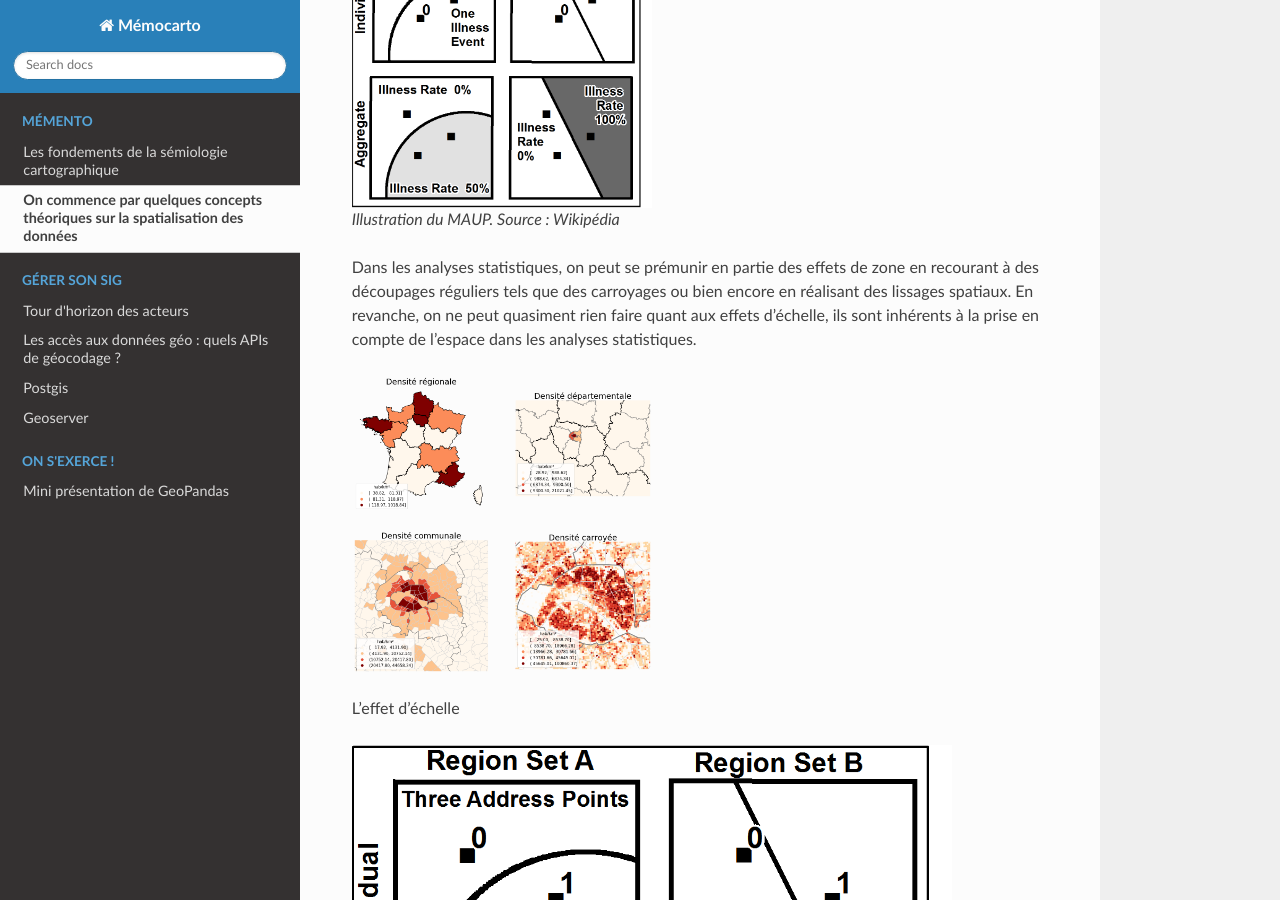
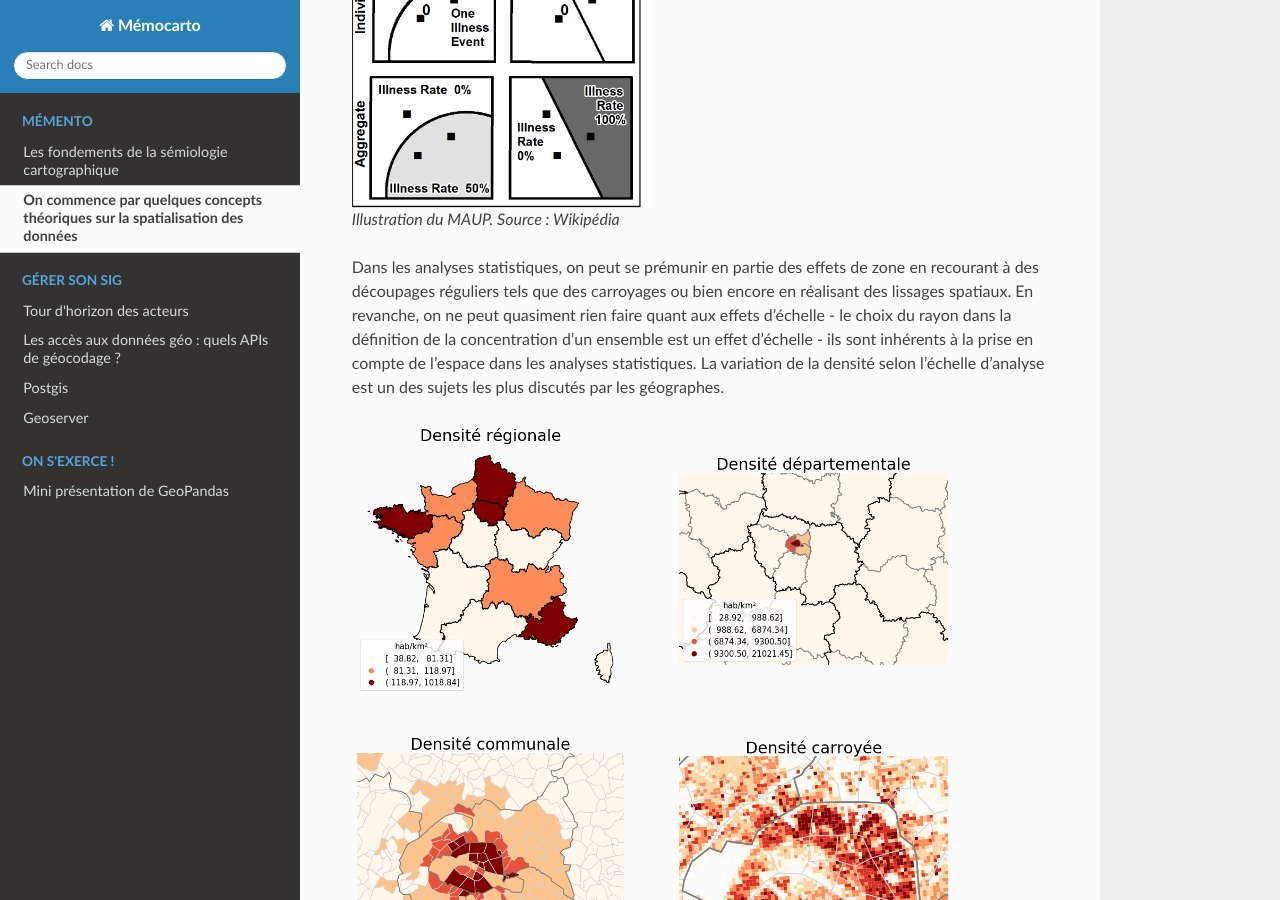
Before and after one commit to JulieDjidji/memocarto, a Sphinx documentation site: the page built from doc/source/concepts.rst, in a window 1280 px wide and 900 px high, scrolled down 958 px. Built offline with Sphinx 7.4.7 and the Read the Docs theme 2.0.0, drawn with Linux system fonts in a browser that asks for light colours; pages that are not in the unit, such as notebooks, are missing from menus.

Commit message:
Update concepts.rst

```diff
--- a/doc/source/concepts.rst
+++ b/doc/source/concepts.rst
@@ -16,20 +16,16 @@
 
    Illustration du MAUP. Source : Wikipédia
 
-Dans les analyses statistiques, on peut se prémunir en partie des effets de zone en recourant à des découpages réguliers tels que des carroyages ou bien encore en réalisant des lissages spatiaux. En revanche, on ne peut quasiment rien faire quant aux effets d'échelle, ils sont inhérents à la prise en compte de l'espace dans les analyses statistiques.
+Dans les analyses statistiques, on peut se prémunir en partie des effets de zone en recourant à des découpages réguliers tels que des carroyages ou bien encore en réalisant des lissages spatiaux. En revanche, on ne peut quasiment rien faire quant aux effets d'échelle - le choix du rayon dans la définition de la concentration d'un ensemble est un effet d'échelle - ils sont inhérents à la prise en compte de l'espace dans les analyses statistiques. La variation de la densité selon l'échelle d'analyse est un des sujets les plus discutés par les géographes.
 
 .. figure:: _static/carte_maup.png
-   :width: 300
-
-
-L'effet d'échelle
+   :width: 600
 
 
 
 
 
-.. figure:: _static/Maup_rate_numbers.png
-   :width: 600
+
 
    En fonction du choix des frontières des zones le taux de malade par zone change drastiquement (Wikipedia)
 
```
